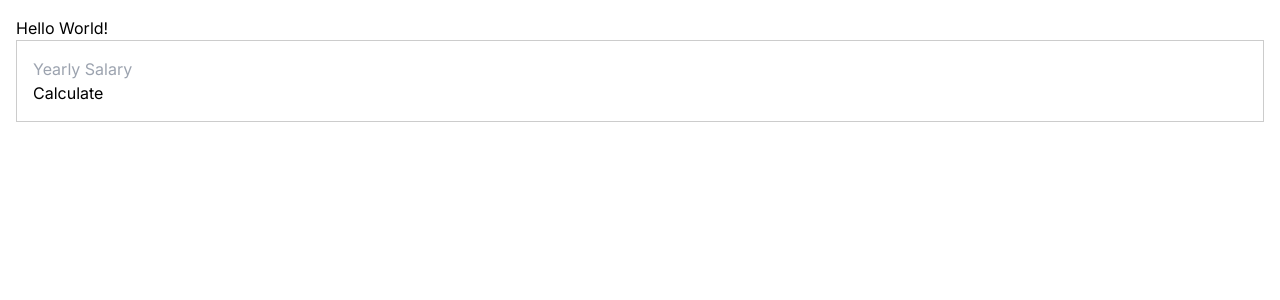
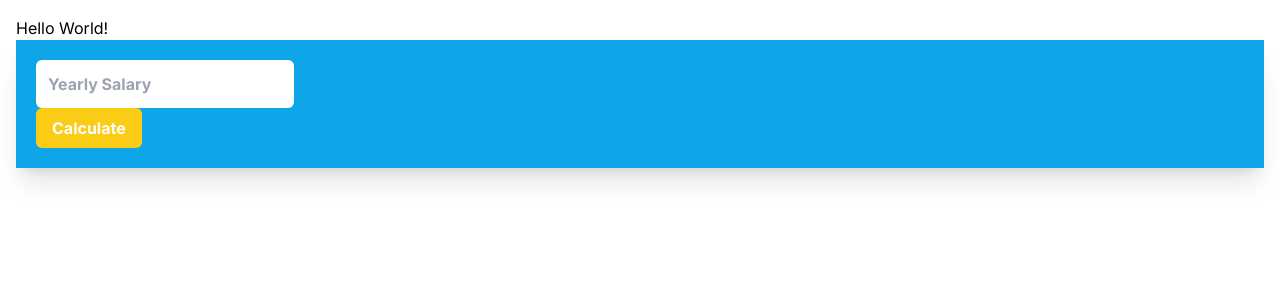
Before and after one commit to erom03/ShellHacks-2023, a Next.js app: page / in a window 1280 px wide. Shown: the top 300 px of the page. Built offline with nearby package versions, Linux system fonts and the light colour scheme.

Commit message:
Switch to tailwinds css

```diff
--- a/app/components/CalculateButton.tsx
+++ b/app/components/CalculateButton.tsx
@@ -4,7 +4,9 @@ import React from 'react'
 const Calculate = () => {
   return (
     <div>
-        <button onClick={() => console.log('working')}>Calculate</button>
+        <button onClick={() => console.log('working')} className="bg-yellow-400 hover:bg-yellow-600 text-white font-bold py-2 px-4 rounded-md">
+          Calculate
+        </button>
     </div>
   )
 }
--- a/app/components/InputBox.tsx
+++ b/app/components/InputBox.tsx
@@ -1,13 +1,10 @@
 import React from 'react'
 import Calculate from './CalculateButton'
-import styles from './InputBox.module.css'
 import InputField from './InputField'
-
-styles.inputBoxContainer
 
 const InputBox = () => {
   return (
-    <div className={styles.inputBoxContainer}>
+    <div className="bg-sky-500 p-5 text-black font-bold shadow-xl">
         <InputField />
         <Calculate />
     </div>
--- a/app/components/InputField.tsx
+++ b/app/components/InputField.tsx
@@ -3,7 +3,7 @@ import React from 'react'
 const InputField = () => {
   return (
     <div>
-        <label><input type="text" placeholder="Yearly Salary" name='Salary'/></label>
+        <label><input type="text" placeholder="Yearly Salary" name='Salary' className="rounded-md p-3"/></label>
     </div>
   )
 }
```
